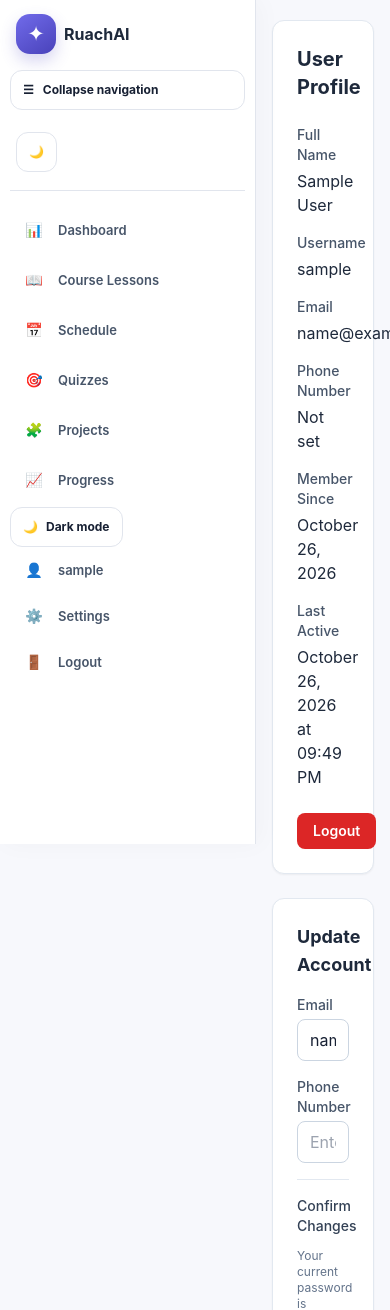
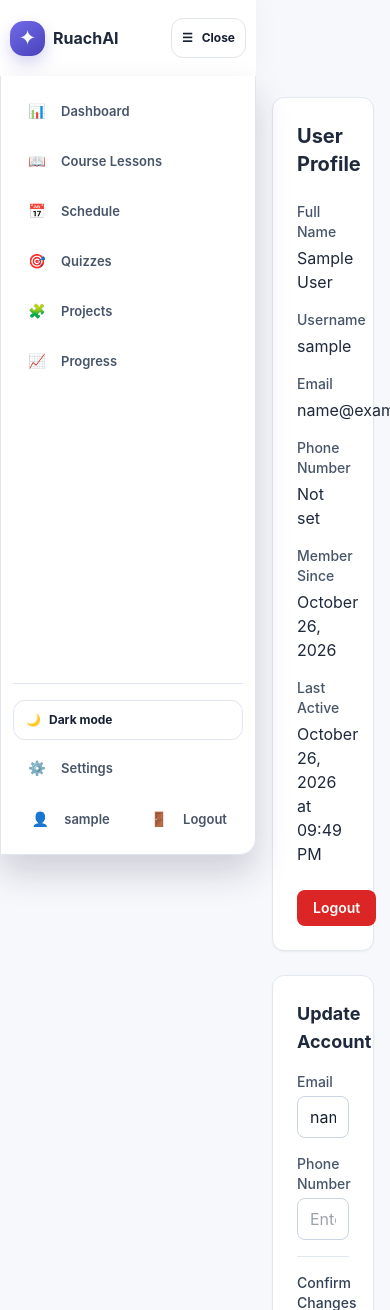
Before and after one commit to Jedidiah-Show/learning_app, a Flask app: page /profile in a window 390 px wide, after a click that opens the changed part; the page is wider, and only the part inside the window is pictured. Shown: the top 1310 px of that part. Run offline with Flask 3, Linux system fonts and the light colour scheme; the visitor is signed in with stand-in values (Sample User, id 1); some libraries are stand-ins or nearby versions.

Commit message:
Fix responsive navigation and account actions

```diff
--- a/static/css/style.css
+++ b/static/css/style.css
@@ -238,6 +238,49 @@ html[data-theme="dark"] .subject-progress-card,
 html[data-theme="dark"] .event-row,
 html[data-theme="dark"] .quiz-choice { background:#171b2a;border-color:var(--app-border);color:var(--app-text); }
 
+/* Keep account actions together at the foot of the sidebar. */
+body.has-sidebar #app-navigation { min-height:0; }
+body.has-sidebar .nav-utility-group { display:flex;flex-direction:column;gap:5px;width:100%;margin-top:auto;padding-top:16px;border-top:1px solid var(--app-border); }
+body.has-sidebar .nav-utility-group .theme-toggle { order:0;width:100%; }
+body.has-sidebar .nav-account-actions { display:grid;grid-template-columns:minmax(0,1fr) minmax(0,1fr);gap:6px;width:100%; }
+body.has-sidebar .nav-account-actions .nav-link { min-width:0;justify-content:center;padding-right:7px;padding-left:7px; }
+body.has-sidebar .nav-account-actions .nav-label { min-width:0;overflow:hidden;text-overflow:ellipsis;white-space:nowrap; }
+body.has-sidebar .nav-logout-form { min-width:0; }
+body.has-sidebar .nav-account-actions .nav-link:hover { transform:none; }
+html.nav-collapsed body.has-sidebar .nav-utility-group { align-items:center; }
+html.nav-collapsed body.has-sidebar .nav-account-actions { grid-template-columns:1fr 1fr; }
+html.nav-collapsed body.has-sidebar .nav-account-actions .nav-link { width:100%;gap:0;padding:11px 4px; }
+html.nav-collapsed body.has-sidebar .nav-account-actions .nav-icon { width:auto; }
+html.nav-collapsed body.has-sidebar .nav-account-actions .nav-logout-link { justify-content:center; }
+html.nav-collapsed body.has-sidebar .nav-account-actions .nav-label { display:none; }
+html.nav-collapsed body.has-sidebar .nav-utility-group .theme-toggle { width:100%;justify-content:center; }
+html.nav-collapsed body.has-sidebar .nav-utility-group [data-theme-label] { display:none; }
+
+/* On phones, use a top bar and an overlay drawer so content keeps the full viewport. */
+@media (max-width:760px) {
+    body.has-sidebar > header { position:sticky;inset:auto;width:100%;height:auto;max-height:none;overflow:visible;border-right:0;border-bottom:1px solid var(--app-border); }
+    body.has-sidebar > header > .max-w-7xl { display:block;width:100%;height:auto;padding:8px 14px; }
+    body.has-sidebar > header .min-h-16 { min-height:48px;flex-direction:row;align-items:center;justify-content:space-between;gap:10px; }
+    body.has-sidebar .app-brand { padding:0; }
+    body.has-sidebar .app-nav-toggle { display:inline-flex; }
+    body.has-sidebar #app-navigation { position:absolute;z-index:60;top:100%;left:0;display:flex;width:min(19rem,90vw);height:calc(100dvh - 65px);max-height:calc(100dvh - 65px);margin:0;padding:12px;background:var(--app-sidebar);border:1px solid var(--app-border);border-top:0;border-radius:0 0 16px 0;box-shadow:0 18px 35px rgba(25,30,58,.18);overflow-y:auto; }
+    html.nav-collapsed body.has-sidebar #app-navigation { display:none; }
+    html:not(.nav-collapsed) body.has-sidebar #app-navigation { align-items:stretch; }
+    body.has-sidebar .app-nav .nav-link { min-height:44px; }
+    body.has-sidebar .nav-utility-group { margin-top:auto; }
+    body.has-sidebar > main,html.nav-collapsed body.has-sidebar > main,html:not(.nav-collapsed) body.has-sidebar > main { width:100%;min-height:calc(100vh - 110px);margin:0;padding:22px 18px; }
+    body.has-sidebar > footer,html.nav-collapsed body.has-sidebar > footer,html:not(.nav-collapsed) body.has-sidebar > footer { width:100%;margin:0; }
+    html.nav-collapsed body.has-sidebar > header > .max-w-7xl { align-items:stretch;padding:8px 14px; }
+    html:not(.nav-collapsed) body.has-sidebar .brand-copy { display:block; }
+    html:not(.nav-collapsed) body.has-sidebar .nav-label { display:inline; }
+    html:not(.nav-collapsed) body.has-sidebar .nav-account-actions { grid-template-columns:1fr 1fr; }
+}
+@media (max-width:420px) {
+    body.has-sidebar > main,html.nav-collapsed body.has-sidebar > main,html:not(.nav-collapsed) body.has-sidebar > main { padding:18px 13px; }
+    body.has-sidebar .app-brand .brand-mark { width:35px;height:35px; }
+    body.has-sidebar .app-nav-toggle { padding:7px 10px; }
+}
+
 @media (max-width:760px) {
     body.has-sidebar > header { width:4.75rem; }
     html.nav-collapsed body.has-sidebar > main { width:calc(100% - 4.75rem);margin-left:4.75rem;padding:20px 16px; }
--- a/static/js/app.js
+++ b/static/js/app.js
@@ -5,17 +5,39 @@
         const navButton = event.target.closest('[data-toggle-nav]');
         if (navButton) {
             const collapsed = document.documentElement.classList.toggle('nav-collapsed');
+            const isMobile = window.matchMedia('(max-width: 760px)').matches;
             navButton.setAttribute('aria-pressed', String(!collapsed));
-            navButton.setAttribute('aria-label', collapsed ? 'Expand navigation' : 'Collapse navigation');
+            navButton.setAttribute('aria-expanded', String(!collapsed));
+            navButton.setAttribute('aria-label', collapsed
+                ? (isMobile ? 'Open navigation' : 'Expand navigation')
+                : (isMobile ? 'Close navigation' : 'Collapse navigation'));
             navButton.querySelector('[data-nav-toggle-label]').textContent = collapsed
-                ? 'Expand navigation'
-                : 'Collapse navigation';
+                ? (isMobile ? 'Menu' : 'Expand navigation')
+                : (isMobile ? 'Close' : 'Collapse navigation');
             try {
                 localStorage.setItem('ruachai-navigation', collapsed ? 'collapsed' : 'expanded');
             } catch (error) {
                 // The navigation remains usable when browser storage is unavailable.
             }
             return;
+        }
+
+        const navigationLink = event.target.closest('#app-navigation a');
+        if (navigationLink && window.matchMedia('(max-width: 760px)').matches) {
+            document.documentElement.classList.add('nav-collapsed');
+            const toggle = document.querySelector('[data-toggle-nav]');
+            if (toggle) {
+                toggle.setAttribute('aria-pressed', 'false');
+                toggle.setAttribute('aria-expanded', 'false');
+                toggle.setAttribute('aria-label', 'Open navigation');
+                const label = toggle.querySelector('[data-nav-toggle-label]');
+                if (label) label.textContent = 'Menu';
+            }
+            try {
+                localStorage.setItem('ruachai-navigation', 'collapsed');
+            } catch (error) {
+                // Navigation remains usable when browser storage is unavailable.
+            }
         }
 
         const themeButton = event.target.closest('[data-theme-toggle]');
@@ -50,11 +72,15 @@
     const navButton = document.querySelector('[data-toggle-nav]');
     if (navButton) {
         const collapsed = document.documentElement.classList.contains('nav-collapsed');
+        const isMobile = window.matchMedia('(max-width: 760px)').matches;
         navButton.setAttribute('aria-pressed', String(!collapsed));
-        navButton.setAttribute('aria-label', collapsed ? 'Expand navigation' : 'Collapse navigation');
+        navButton.setAttribute('aria-expanded', String(!collapsed));
+        navButton.setAttribute('aria-label', collapsed
+            ? (isMobile ? 'Open navigation' : 'Expand navigation')
+            : (isMobile ? 'Close navigation' : 'Collapse navigation'));
         navButton.querySelector('[data-nav-toggle-label]').textContent = collapsed
-            ? 'Expand navigation'
-            : 'Collapse navigation';
+            ? (isMobile ? 'Menu' : 'Expand navigation')
+            : (isMobile ? 'Close' : 'Collapse navigation');
     }
 
     const themeButton = document.querySelector('[data-theme-toggle]');
--- a/templates/base.html
+++ b/templates/base.html
@@ -42,12 +42,14 @@
                     <span data-nav-toggle-label>Menu</span>
                 </button>
                 {% endif %}
+                {% if not current_user.is_authenticated %}
                 <div class="app-user-menu flex items-center space-x-2 sm:space-x-3 flex-shrink-0">
-                    <button type="button" class="theme-toggle flex-shrink-0 lg:hidden" data-theme-toggle aria-label="Switch to dark mode">
+                    <button type="button" class="theme-toggle flex-shrink-0" data-theme-toggle aria-label="Switch to dark mode">
                         <span data-theme-icon aria-hidden="true">🌙</span>
                         <span data-theme-label class="hidden sm:inline">Dark mode</span>
                     </button>
                 </div>
+                {% endif %}
             </div>
             {% if current_user.is_authenticated %}<nav id="app-navigation" class="app-nav flex gap-1 py-2 lg:flex-col lg:flex-1 lg:gap-1 lg:py-4 lg:overflow-y-auto" aria-label="Main navigation">
                     <a aria-label="Dashboard" title="Dashboard" href="{{ url_for('main.index') }}" class="nav-link px-3 py-2 text-xs font-semibold rounded-md {% if request.endpoint == 'main.index' %}bg-indigo-50 text-indigo-700{% else %}text-slate-600 hover:text-indigo-600 hover:bg-slate-50{% endif %}">
@@ -68,24 +70,26 @@
                     <a aria-label="Progress" title="Progress" href="{{ url_for('main.progress') }}" class="nav-link px-3 py-2 text-xs font-semibold rounded-md {% if request.endpoint == 'main.progress' %}bg-indigo-50 text-indigo-700{% else %}text-slate-600 hover:text-indigo-600 hover:bg-slate-50{% endif %}">
                         <span class="nav-icon" aria-hidden="true">📈</span><span class="nav-label">Progress</span>
                     </a>
-                    <div class="lg:mt-auto lg:pt-4 lg:border-t lg:border-slate-200 space-y-1">
-                        <button type="button" class="theme-toggle w-full justify-start hidden lg:flex" data-theme-toggle aria-label="Switch to dark mode">
+                    <div class="nav-utility-group">
+                        <button type="button" class="theme-toggle w-full justify-start" data-theme-toggle aria-label="Switch to dark mode">
                             <span data-theme-icon aria-hidden="true">🌙</span>
                             <span data-theme-label>Dark mode</span>
                         </button>
-                        <a href="{{ url_for('auth.profile') }}" class="nav-link px-3 py-2 text-xs font-semibold rounded-md text-slate-600 hover:text-indigo-600 hover:bg-slate-50 flex items-center gap-2">
+                        <a href="{{ url_for('main.settings') }}" class="nav-link px-3 py-2 text-xs font-semibold rounded-md {% if request.endpoint == 'main.settings' %}bg-indigo-50 text-indigo-700{% else %}text-slate-600 hover:text-indigo-600 hover:bg-slate-50{% endif %}">
+                            <span class="nav-icon" aria-hidden="true">⚙️</span><span class="nav-label">Settings</span>
+                        </a>
+                        <div class="nav-account-actions">
+                        <a href="{{ url_for('auth.profile') }}" aria-label="Profile" title="Profile" class="nav-link nav-profile-link px-3 py-2 text-xs font-semibold rounded-md text-slate-600 hover:text-indigo-600 hover:bg-slate-50 flex items-center gap-2">
                             <span class="nav-icon" aria-hidden="true">👤</span>
                             <span class="nav-label">{{ current_user.username or current_user.full_name or 'Profile' }}</span>
                         </a>
-                        <a href="{{ url_for('main.settings') }}" class="nav-link px-3 py-2 text-xs font-semibold rounded-md {% if request.endpoint == 'main.settings' %}bg-indigo-50 text-indigo-700{% else %}text-slate-600 hover:text-indigo-600 hover:bg-slate-50{% endif %}">
-                            <span class="nav-icon" aria-hidden="true">⚙️</span><span class="nav-label">Settings</span>
-                        </a>
-                        <form method="POST" action="{{ url_for('auth.logout') }}" class="w-full">
+                        <form method="POST" action="{{ url_for('auth.logout') }}" class="nav-logout-form">
                             <input type="hidden" name="csrf_token" value="{{ csrf_token }}">
-                            <button type="submit" class="nav-link w-full text-left px-3 py-2 text-xs font-semibold rounded-md text-slate-600 hover:text-red-600 hover:bg-red-50">
+                            <button type="submit" aria-label="Log out" title="Log out" class="nav-link nav-logout-link w-full text-left px-3 py-2 text-xs font-semibold rounded-md text-slate-600 hover:text-red-600 hover:bg-red-50">
                                 <span class="nav-icon" aria-hidden="true">🚪</span><span class="nav-label">Logout</span>
                             </button>
                         </form>
+                        </div>
                     </div>
                 </nav>{% endif %}
         </div>
```
